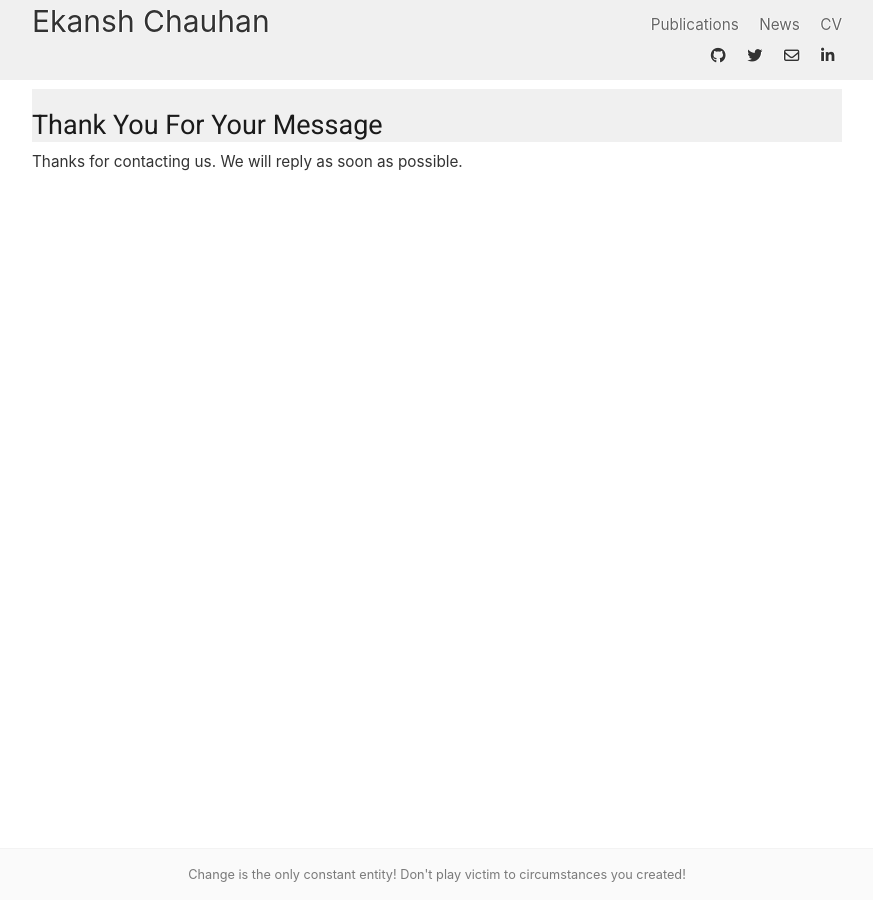
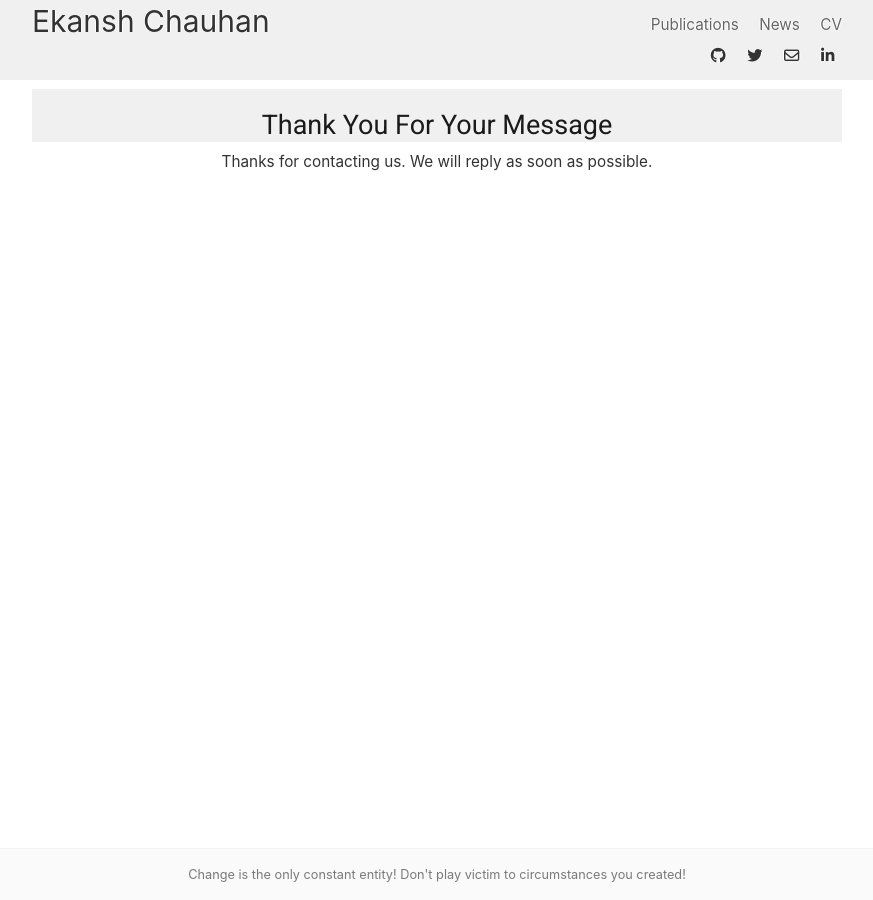
Before and after one commit to ekansh09/ekansh09.github.io, a Jekyll site: the page built from thanks.md, in a window 1280 px wide. Shown: the whole page, without its empty margins (203-1076 px from the left). Built offline with Jekyll 4.4.1, drawn with Linux system fonts in a browser that asks for light colours; nearby versions of some CDN libraries.

Commit message:
Update head.html

```diff
--- a/_includes/head.html
+++ b/_includes/head.html
@@ -13,7 +13,17 @@
           background-color: #f0f0f0; /* Optional: Add a background color for better visualization */
       }
     </style>
+    <style>
+      body {
+          text-align: center;
+      }
 
+      .site-title {
+          font-size: 30px;
+          vertical-align: text-bottom;
+          display: inline-block;
+      }
+    </style>
     <meta name="description" content="{% if page.meta_description %}{{ page.meta_description | xml_escape }}{% elsif page.summary %}{{ page.summary | xml_escape }}{% else %}{{ site.description | xml_escape }}{% endif %}">
     {% if page.meta_robots %}<meta name="robots" content="{{ page.meta_robots }}">
     {% else %}<meta name="robots" content="all">{% endif %}
```
